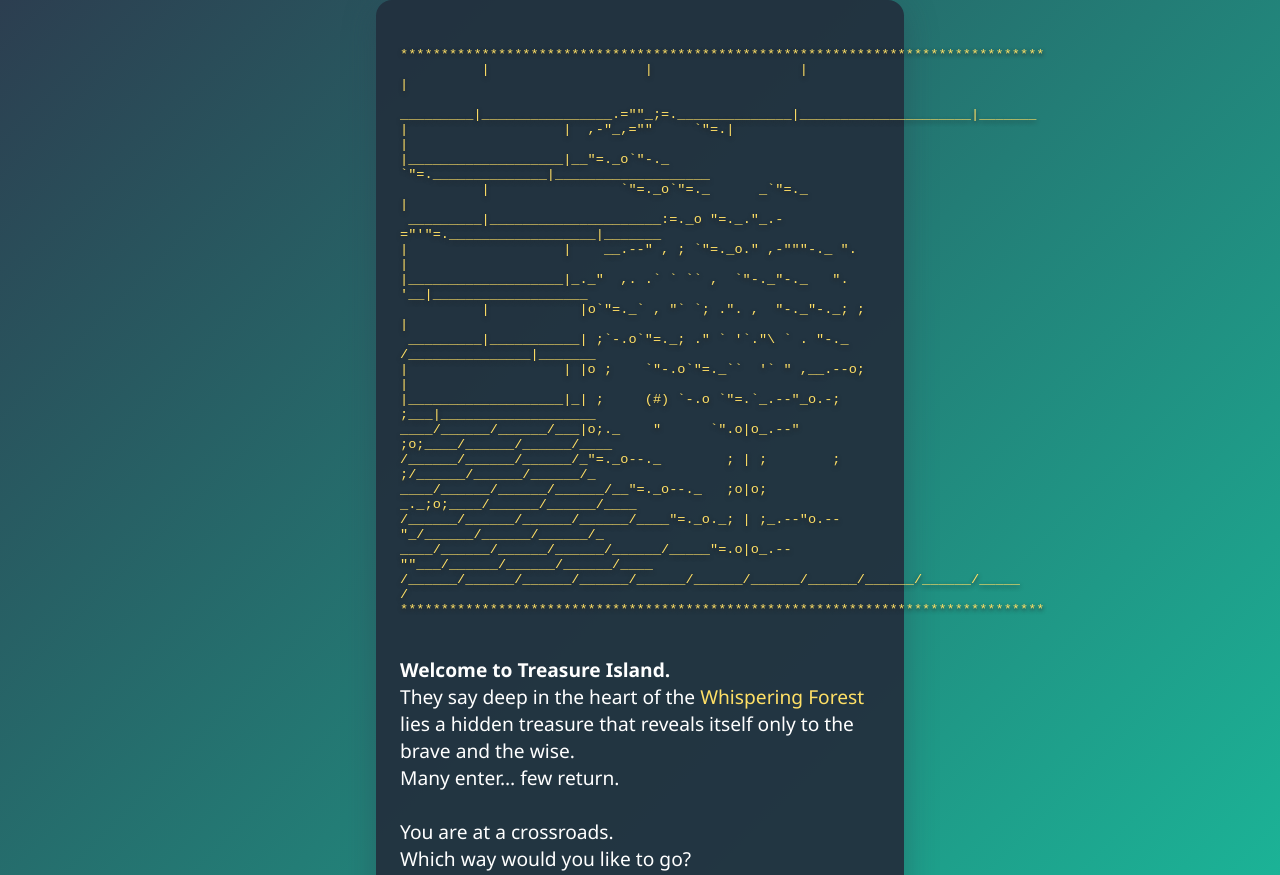
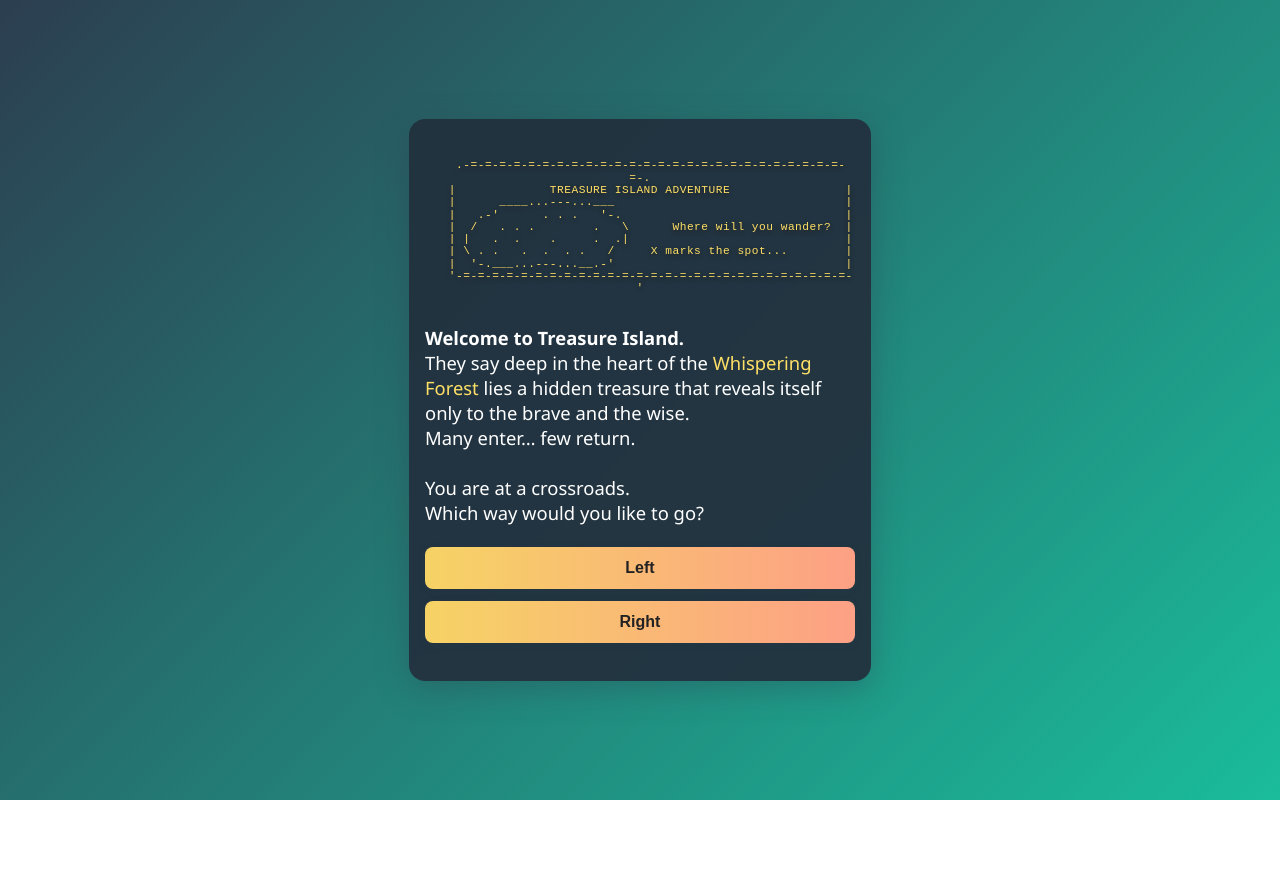
Before and after one commit to moustee/Treasure, a plain HTML site: page index.html in a window 1280 px wide. Shown: the top 875 px of the page. After the commit the page ends 800 px from the top, so only its background shows below. Drawn offline with Linux system fonts and the light colour scheme.

Commit message:
Update index.html

```diff
--- a/index.html
+++ b/index.html
@@ -19,8 +19,8 @@
       background: rgba(34, 49, 63, 0.95);
       box-shadow: 0 8px 32px 0 rgba(44, 62, 80, 0.37);
       border-radius: 16px;
-      padding: 32px 24px;
-      max-width: 480px;
+      padding: 28px 16px;
+      max-width: 430px;
       width: 100%;
       animation: fadeIn 1s;
       position: relative;
@@ -31,27 +31,32 @@
     }
     #banner {
       font-family: 'Courier New', monospace;
-      font-size: 0.85em;
+      font-size: 0.7em;
       color: #ffe066;
       white-space: pre-wrap;
-      margin-bottom: 24px;
+      margin-bottom: 18px;
       text-shadow: 0 2px 4px #222;
+      line-height: 1.1;
+      letter-spacing: 0.5px;
+      text-align: center;
+      max-width: 100%;
+      overflow-x: auto;
     }
     #output {
-      font-size: 1.2em;
-      margin-bottom: 24px;
-      min-height: 80px;
+      font-size: 1.15em;
+      margin-bottom: 22px;
+      min-height: 76px;
       transition: color 0.2s;
     }
     .choices {
       display: flex;
       flex-direction: column;
-      gap: 14px;
-      margin-bottom: 12px;
+      gap: 12px;
+      margin-bottom: 10px;
       align-items: stretch;
     }
     button.choice, button#restart {
-      padding: 14px;
+      padding: 12px;
       font-size: 1em;
       background: linear-gradient(90deg, #f6d365 0%, #fda085 100%);
       color: #222;
@@ -70,39 +75,28 @@
     button#restart {
       background: linear-gradient(90deg, #43cea2 0%, #185a9d 100%);
       color: #fff;
-      margin-top: 10px;
+      margin-top: 9px;
     }
     .win { color: #1abc9c; font-weight: bold; }
     .gameover { color: #e74c3c; font-weight: bold; }
-    @media (max-width: 600px) {
-      #game { padding: 14px 6px; }
-      #banner { font-size: 0.65em;}
+    @media (max-width: 500px) {
+      #game { padding: 10px 2px; }
+      #banner { font-size: 0.5em;}
     }
   </style>
 </head>
 <body>
   <div id="game">
     <div id="banner">
-*******************************************************************************
-          |                   |                  |                     |
- _________|________________.=""_;=.______________|_____________________|_______
-|                   |  ,-"_,=""     `"=.|                  |
-|___________________|__"=._o`"-._        `"=.______________|___________________
-          |                `"=._o`"=._      _`"=._                     |
- _________|_____________________:=._o "=._."_.-="'"=.__________________|_______
-|                   |    __.--" , ; `"=._o." ,-"""-._ ".   |
-|___________________|_._"  ,. .` ` `` ,  `"-._"-._   ". '__|___________________
-          |           |o`"=._` , "` `; .". ,  "-._"-._; ;              |
- _________|___________| ;`-.o`"=._; ." ` '`."\ ` . "-._ /_______________|_______
-|                   | |o ;    `"-.o`"=._``  '` " ,__.--o;   |
-|___________________|_| ;     (#) `-.o `"=.`_.--"_o.-; ;___|___________________
-____/______/______/___|o;._    "      `".o|o_.--"    ;o;____/______/______/____
-/______/______/______/_"=._o--._        ; | ;        ; ;/______/______/______/_
-____/______/______/______/__"=._o--._   ;o|o;     _._;o;____/______/______/____
-/______/______/______/______/____"=._o._; | ;_.--"o.--"_/______/______/______/_
-____/______/______/______/______/_____"=.o|o_.--""___/______/______/______/____
-/______/______/______/______/______/______/______/______/______/______/_____ /
-*******************************************************************************
+   .-=-=-=-=-=-=-=-=-=-=-=-=-=-=-=-=-=-=-=-=-=-=-=-=-=-=-=-.
+   |             TREASURE ISLAND ADVENTURE                |
+   |      ____...---...___                                |
+   |   .-'      . . .   '-.                               |
+   |  /   . . .        .   \      Where will you wander?  |
+   | |   .  .    .     .  .|                              |
+   | \ . .   .  .  . .   /     X marks the spot...        |
+   |  '-.___...---...__.-'                                |
+   '-=-=-=-=-=-=-=-=-=-=-=-=-=-=-=-=-=-=-=-=-=-=-=-=-=-=-=-'
     </div>
     <div id="output"></div>
     <div class="choices"></div>
```
